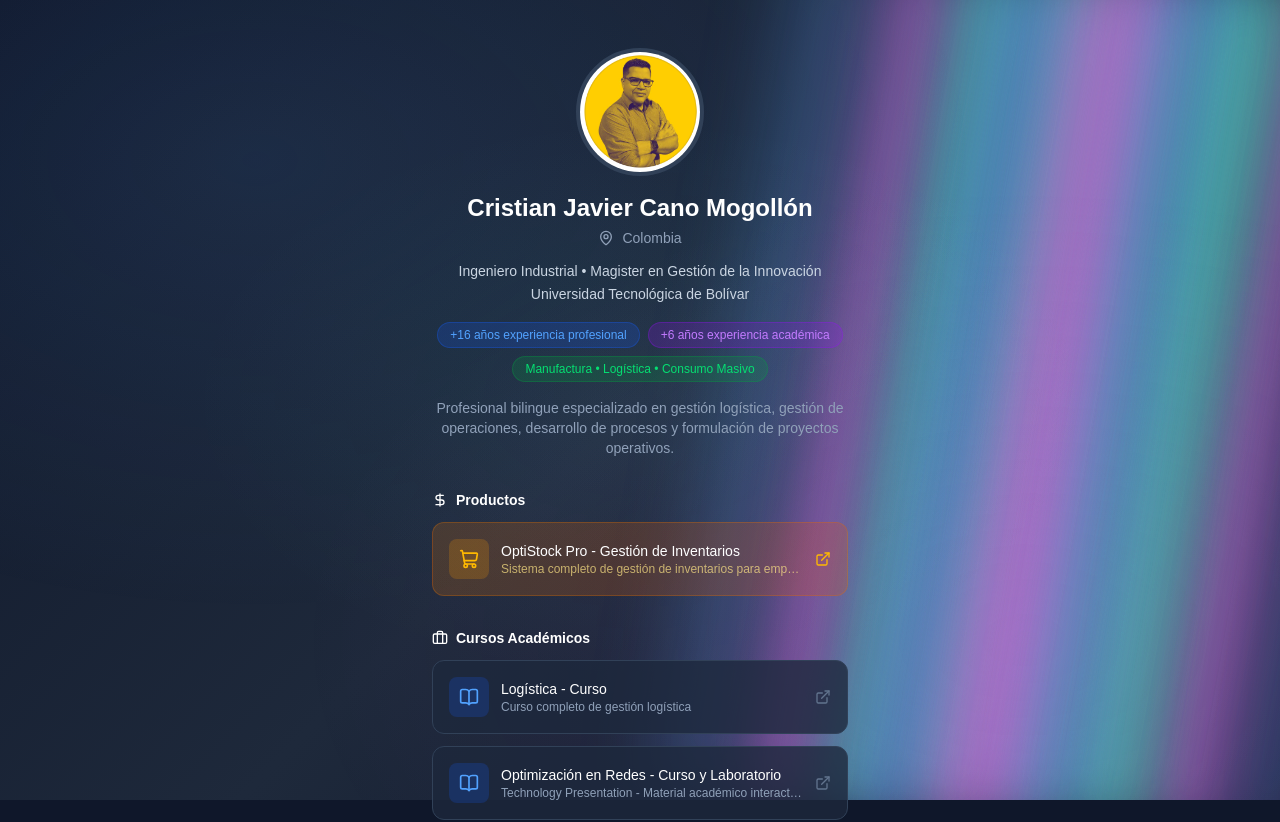
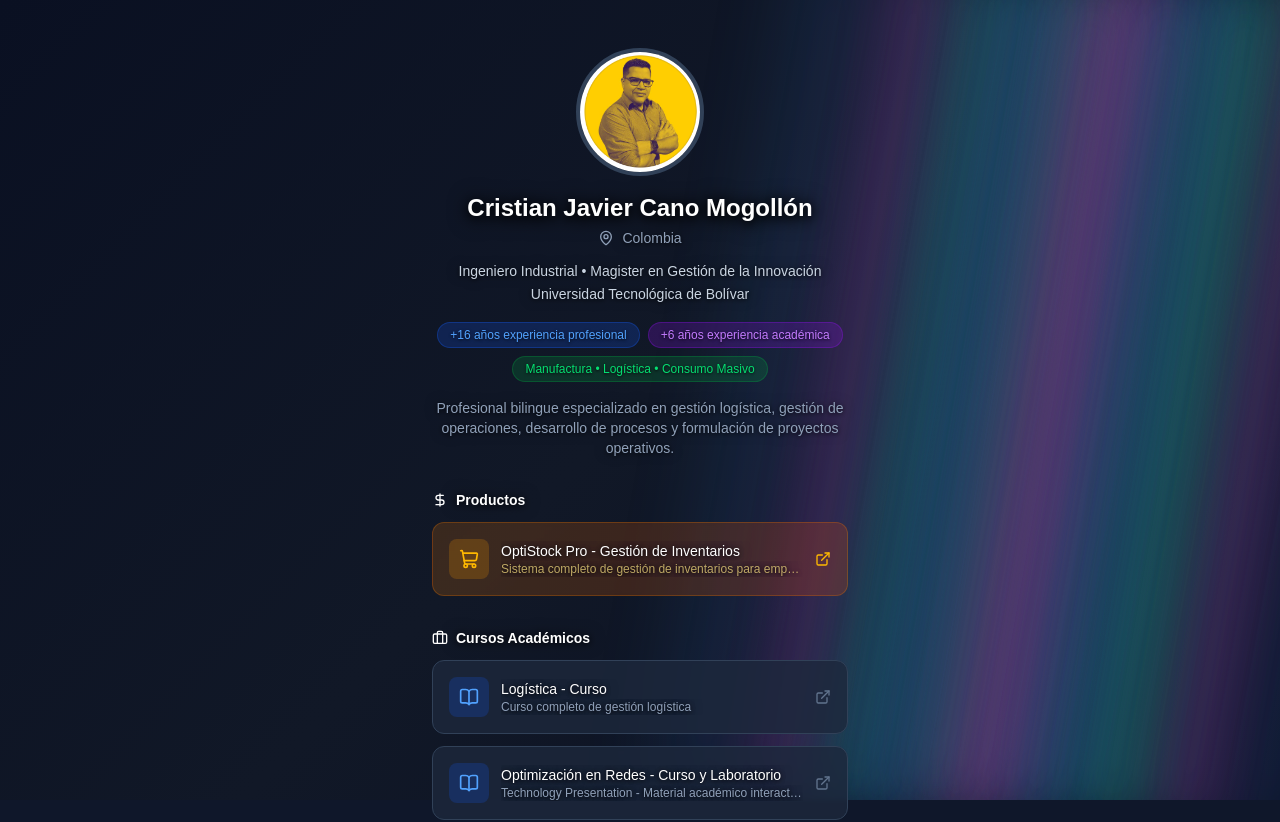
Before and after one commit to cristianjaviercano/landing_page_professional_crc, a Next.js app: page / in a window 1280 px wide. Shown: the top 822 px of the page. Built offline with nearby package versions, Linux system fonts and the light colour scheme.

Commit message:
fix: mejorar contraste y legibilidad de texto en landing page

```diff
--- a/src/app/globals.css
+++ b/src/app/globals.css
@@ -27,7 +27,7 @@ body {
   height: 100%;
   overflow: hidden;
   z-index: -1;
-  background: linear-gradient(135deg, #0f172a 0%, #1e293b 50%, #0f172a 100%);
+  background: linear-gradient(135deg, #0a1022 0%, #111827 50%, #0a1022 100%);
 }
 
 .rainbow {
@@ -39,42 +39,43 @@ body {
   transform-origin: top right;
 }
 
+/* Rainbow colors reduced to 15-18% opacity so they don't wash out text */
 .rainbow:nth-child(1) {
-  box-shadow: -130px 0 80px 40px rgba(232, 121, 249, 0.3), -50px 0 50px 25px rgba(96, 165, 250, 0.4),
-    0 0 50px 25px rgba(94, 234, 212, 0.3), 50px 0 50px 25px rgba(232, 121, 249, 0.4),
-    130px 0 80px 40px rgba(96, 165, 250, 0.3);
+  box-shadow: -130px 0 80px 40px rgba(192, 86, 209, 0.15), -50px 0 50px 25px rgba(59, 130, 210, 0.18),
+    0 0 50px 25px rgba(52, 194, 172, 0.15), 50px 0 50px 25px rgba(192, 86, 209, 0.18),
+    130px 0 80px 40px rgba(59, 130, 210, 0.15);
   animation: slide1 45s linear infinite;
   animation-delay: -1.8s;
 }
 
 .rainbow:nth-child(2) {
-  box-shadow: -130px 0 80px 40px rgba(94, 234, 212, 0.3), -50px 0 50px 25px rgba(232, 121, 249, 0.4),
-    0 0 50px 25px rgba(96, 165, 250, 0.3), 50px 0 50px 25px rgba(94, 234, 212, 0.4),
-    130px 0 80px 40px rgba(232, 121, 249, 0.3);
+  box-shadow: -130px 0 80px 40px rgba(52, 194, 172, 0.15), -50px 0 50px 25px rgba(192, 86, 209, 0.18),
+    0 0 50px 25px rgba(59, 130, 210, 0.15), 50px 0 50px 25px rgba(52, 194, 172, 0.18),
+    130px 0 80px 40px rgba(192, 86, 209, 0.15);
   animation: slide2 45s linear infinite;
   animation-delay: -3.6s;
 }
 
 .rainbow:nth-child(3) {
-  box-shadow: -130px 0 80px 40px rgba(96, 165, 250, 0.3), -50px 0 50px 25px rgba(94, 234, 212, 0.4),
-    0 0 50px 25px rgba(232, 121, 249, 0.3), 50px 0 50px 25px rgba(96, 165, 250, 0.4),
-    130px 0 80px 40px rgba(94, 234, 212, 0.3);
+  box-shadow: -130px 0 80px 40px rgba(59, 130, 210, 0.15), -50px 0 50px 25px rgba(52, 194, 172, 0.18),
+    0 0 50px 25px rgba(192, 86, 209, 0.15), 50px 0 50px 25px rgba(59, 130, 210, 0.18),
+    130px 0 80px 40px rgba(52, 194, 172, 0.15);
   animation: slide3 45s linear infinite;
   animation-delay: -5.4s;
 }
 
 .rainbow:nth-child(4) {
-  box-shadow: -130px 0 80px 40px rgba(232, 121, 249, 0.25), -50px 0 50px 25px rgba(94, 234, 212, 0.35),
-    0 0 50px 25px rgba(96, 165, 250, 0.25), 50px 0 50px 25px rgba(232, 121, 249, 0.35),
-    130px 0 80px 40px rgba(94, 234, 212, 0.25);
+  box-shadow: -130px 0 80px 40px rgba(192, 86, 209, 0.12), -50px 0 50px 25px rgba(52, 194, 172, 0.15),
+    0 0 50px 25px rgba(59, 130, 210, 0.12), 50px 0 50px 25px rgba(192, 86, 209, 0.15),
+    130px 0 80px 40px rgba(52, 194, 172, 0.12);
   animation: slide4 45s linear infinite;
   animation-delay: -7.2s;
 }
 
 .rainbow:nth-child(5) {
-  box-shadow: -130px 0 80px 40px rgba(96, 165, 250, 0.3), -50px 0 50px 25px rgba(232, 121, 249, 0.4),
-    0 0 50px 25px rgba(94, 234, 212, 0.3), 50px 0 50px 25px rgba(96, 165, 250, 0.4),
-    130px 0 80px 40px rgba(232, 121, 249, 0.3);
+  box-shadow: -130px 0 80px 40px rgba(59, 130, 210, 0.15), -50px 0 50px 25px rgba(192, 86, 209, 0.18),
+    0 0 50px 25px rgba(52, 194, 172, 0.15), 50px 0 50px 25px rgba(59, 130, 210, 0.18),
+    130px 0 80px 40px rgba(192, 86, 209, 0.15);
   animation: slide5 45s linear infinite;
   animation-delay: -9s;
 }
@@ -104,6 +105,7 @@ body {
   to { right: 125vw; }
 }
 
+/* Dark base overlay — keeps background dark regardless of rainbow position */
 .glow-overlay {
   position: fixed;
   top: 0;
@@ -111,9 +113,11 @@ body {
   width: 100%;
   height: 100%;
   pointer-events: none;
-  background: radial-gradient(ellipse at 20% 20%, rgba(96, 165, 250, 0.1) 0%, transparent 50%),
-              radial-gradient(ellipse at 80% 80%, rgba(232, 121, 249, 0.1) 0%, transparent 50%),
-              radial-gradient(ellipse at 50% 50%, rgba(94, 234, 212, 0.05) 0%, transparent 50%);
+  background:
+    rgba(10, 15, 35, 0.55),
+    radial-gradient(ellipse at 20% 20%, rgba(59, 130, 246, 0.07) 0%, transparent 50%),
+    radial-gradient(ellipse at 80% 80%, rgba(192, 86, 209, 0.07) 0%, transparent 50%),
+    radial-gradient(ellipse at 50% 50%, rgba(52, 194, 172, 0.04) 0%, transparent 50%);
   z-index: 0;
 }
 
@@ -121,3 +125,35 @@ body {
   position: relative;
   z-index: 1;
 }
+
+/* ── Text readability improvements ── */
+
+/* All white/light text gets a dark shadow so it pops against any background */
+h1, h2, h3, h4, h5, h6, p, span, a {
+  text-shadow: 0 1px 4px rgba(0, 0, 0, 0.8), 0 0 12px rgba(0, 0, 0, 0.5);
+}
+
+/* Cards: more opaque backdrop so content area is always dark */
+.rounded-xl {
+  backdrop-filter: blur(2px);
+}
+
+/* Profile name — extra contrast */
+h1.text-2xl {
+  text-shadow:
+    0 0 20px rgba(0, 0, 0, 0.9),
+    0 2px 8px rgba(0, 0, 0, 0.9),
+    0 4px 20px rgba(0, 0, 0, 0.7);
+}
+
+/* Section headers */
+h2 {
+  text-shadow:
+    0 1px 6px rgba(0, 0, 0, 0.9),
+    0 0 15px rgba(0, 0, 0, 0.7);
+}
+
+/* Badge pills — add subtle dark ring */
+span.rounded-full {
+  text-shadow: 0 1px 3px rgba(0, 0, 0, 0.8);
+}
```
